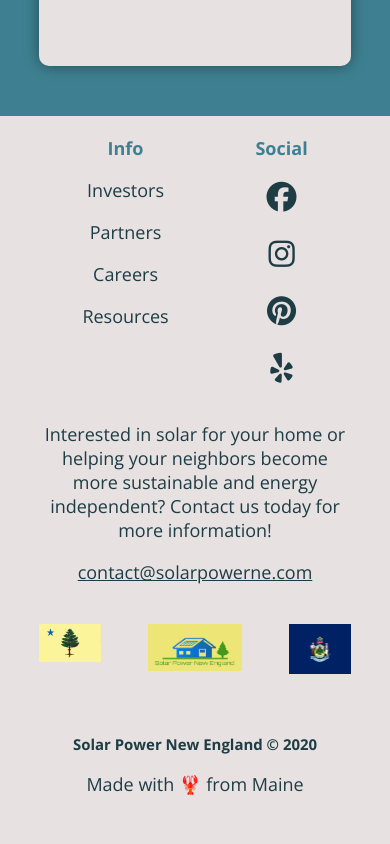
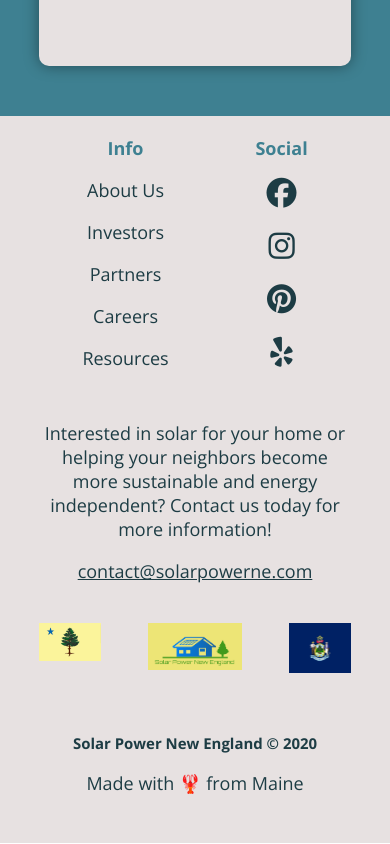
Before and after one commit to robitaille1/solar-ne, a React (Create React App) app: page /about in a window 390 px wide. Shown: the part 874-1718 px from the top of the page. Built offline with nearby package versions, Linux system fonts and the light colour scheme.

Commit message:
added about us link for mobile - changed social margin

```diff
--- a/src/components/Footer/Footer.css
+++ b/src/components/Footer/Footer.css
@@ -73,7 +73,8 @@ h5 {
 
 .social {
     display: block;
-    margin: 16px auto;
+    /* margin: 16px auto; */
+    margin: 12px auto;
     color: rgb(29, 60, 68);
     font-size: 30px;
     text-align: center;
@@ -126,4 +127,7 @@ h5 {
     .social {
         text-decoration: none;
     }
+    .about-footer{
+        display: none;
+    }
 }
--- a/src/components/Footer/Footer.js
+++ b/src/components/Footer/Footer.js
@@ -14,28 +14,30 @@ function Footer() {
                 <div className='links first'>
                   <p className='link-header'>Info</p>
                   <Link
-                    // className='blog-link'
+                    to={`/about`}
+                    className='page-link about-footer'
+                  >
+                      <p>About Us</p>
+                  </Link>
+                  <Link
                     to={`/investors`}
                     className='page-link'
                   >
                       <p>Investors</p>
                   </Link>
                   <Link
-                    // className='blog-link'
                     to={`/partners`}
                     className='page-link'
                   >
                       <p>Partners</p>
                   </Link>
                   <Link
-                    // className='blog-link'
                     to={`/careers`}
                     className='page-link'
                   >
                       <p>Careers</p>
                   </Link>
                   <Link
-                    // className='blog-link'
                     to={`/resources`}
                     className='page-link'
                   >
```
